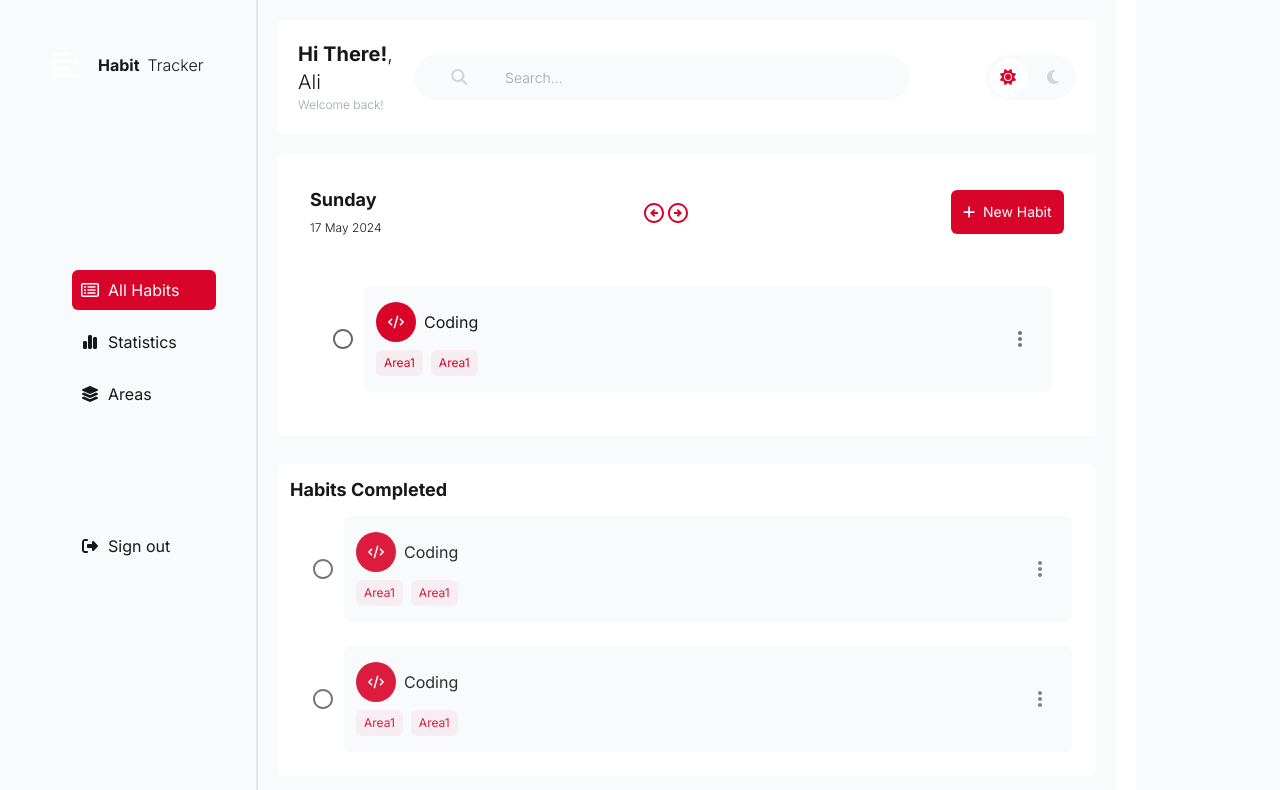
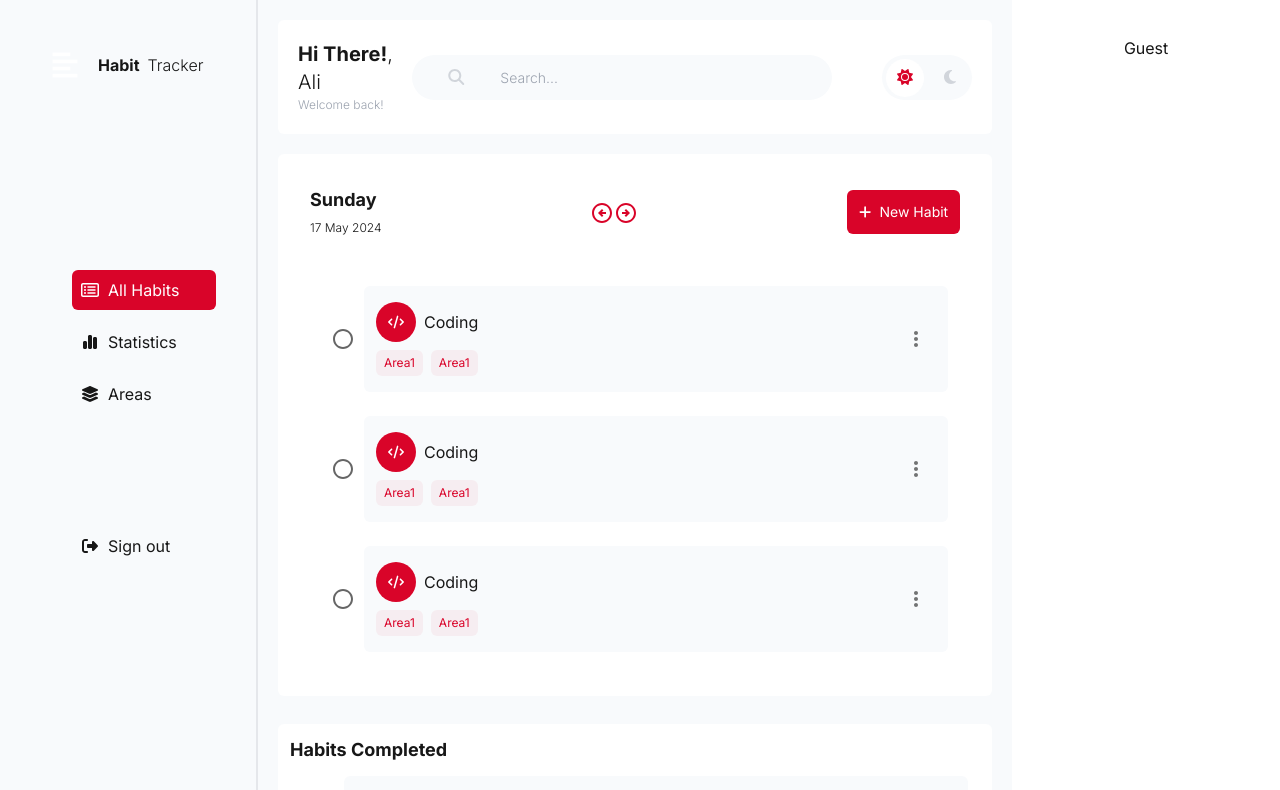
Before and after one commit to chauhanunnati/habit-tracker, a Next.js app: page /dashboard in a window 1280 px wide. Shown: the top 790 px of the page. Built offline with nearby package versions, Linux system fonts and the light colour scheme; no server answers.

Commit message:
added user profile in rightside bar

```diff
--- a/app/Pages/AllHabits/components/AllHabitsRightSideBar.tsx
+++ b/app/Pages/AllHabits/components/AllHabitsRightSideBar.tsx
@@ -1,6 +1,16 @@
 import React from "react";
+//import { PieChart, Pie, Cell } from "recharts";
+
+//import { defaultColour } from "@/colors";
+//import { DateCalendar } from "@mui/x-date-pickers/DateCalendar";
+import UserProfile from "./RightSideBar/UserProfile";
+
 function AllHabitsRightSideBar() {
-    return <div className=" w-[2%] bg-white h-full"></div>;
+    return (
+        <div className="w-[30%] flex flex-col items-center-center bg-white">
+            <UserProfile />
+        </div>
+    );
 }
 
 export default AllHabitsRightSideBar;
--- a/app/Pages/AllHabits/components/HabitsContainer/HabitsContainerMiddle.tsx
+++ b/app/Pages/AllHabits/components/HabitsContainer/HabitsContainerMiddle.tsx
@@ -9,6 +9,8 @@ import { IconButton} from "@mui/material";
 export default function HabitsContainerMiddle() {
     return (
         <div className="p-3">
+            <HabitCard />
+            <HabitCard />
             <HabitCard />
         </div>
     );
--- /dev/null
+++ b/app/Pages/AllHabits/components/RightSideBar/UserProfile.tsx
@@ -0,0 +1,24 @@
+import React from "react";
+import { UserButton, useUser } from "@clerk/nextjs";
+
+function UserProfile() {
+    const { user } = useUser(); // Get user details
+
+    const userButtonAppearance = {
+        elements: {
+            userButtonAvatarBox: "w-14 h-14", // Custom width and height
+            userButtonPopoverActionButton: "text-red-600", // Custom text color for action buttons
+        },
+    };
+
+    return (
+        <div className="flex flex-col gap-3 items-center justify-center mt-9">
+            <UserButton appearance={userButtonAppearance} />
+            <div>
+                <span>{user?.fullName || "Guest"}</span>
+            </div>
+        </div>
+    );
+}
+
+export default UserProfile;
```
